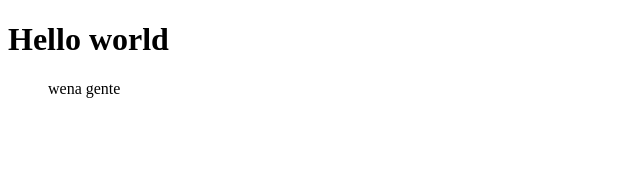
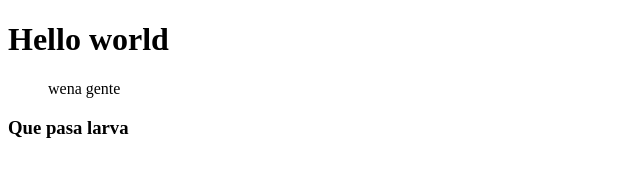
Before and after one commit to Sebakite272/Wenak, a plain HTML site: page index.html in a window 1280 px wide. Shown: the whole page, without its empty margins (0-640 px from the left). Drawn offline with Linux system fonts and the light colour scheme.

Commit message:
Update index.html

```diff
--- a/index.html
+++ b/index.html
@@ -16,7 +16,12 @@
          <tr>gente</tr>
 
 
+
+
        </ul>
 
 
+       <h3>Que pasa larva</h3>
+
+
 </html>
```
